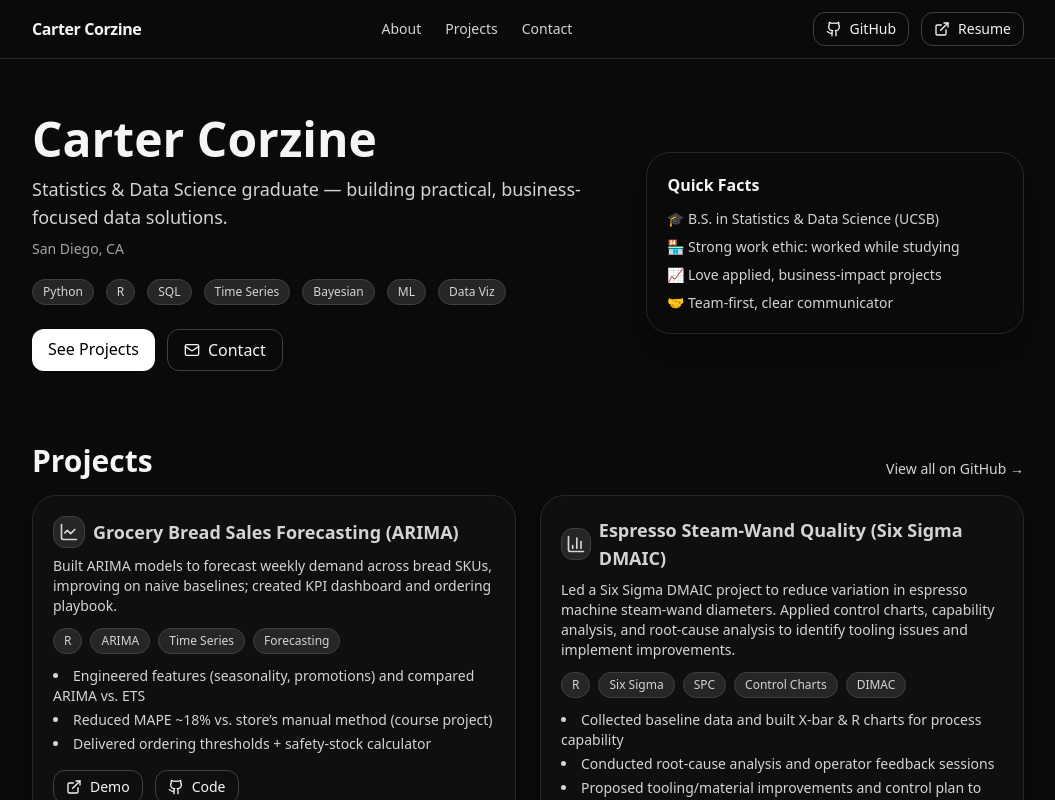
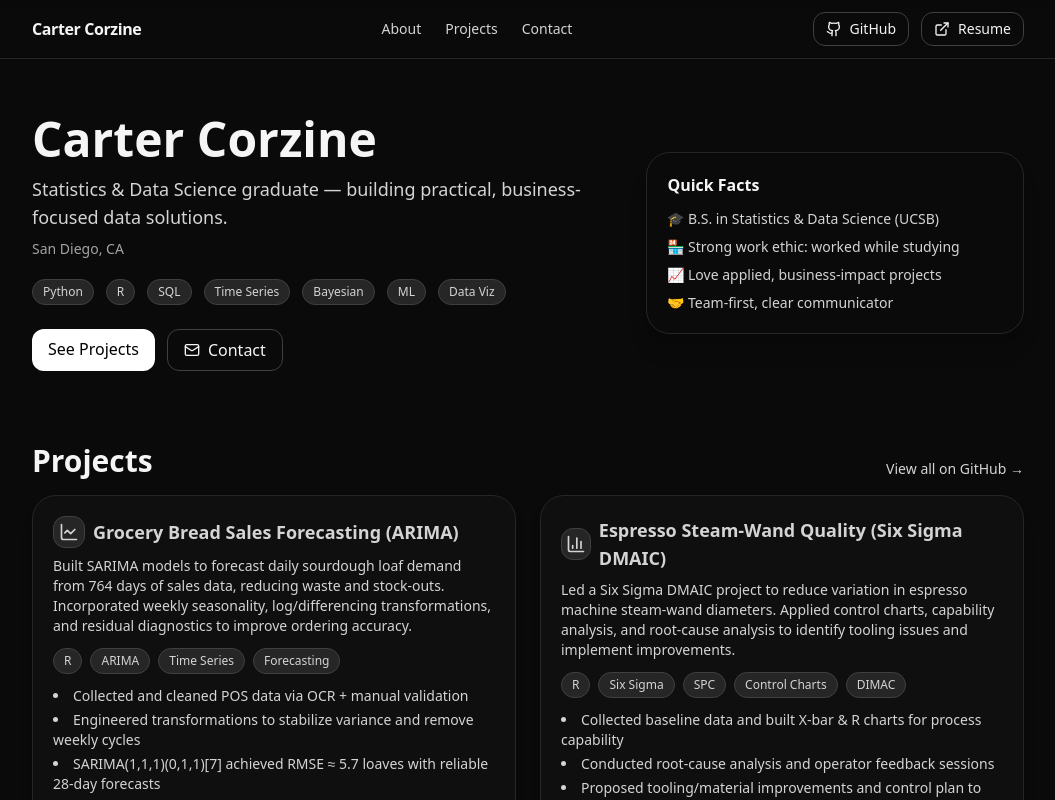
Before and after one commit to cartercorzine/Portfolio, a React (Vite) app: page / in a window 1280 px wide. Shown: the top 800 px of the page, without its empty margins (112-1167 px from the left). Built offline with nearby package versions, Linux system fonts and the light colour scheme.

Commit message:
forcasting description

```diff
--- a/src/App.jsx
+++ b/src/App.jsx
@@ -17,12 +17,12 @@ const PROJECTS = [
   {
     title: "Grocery Bread Sales Forecasting (ARIMA)",
     blurb:
-      "Built ARIMA models to forecast weekly demand across bread SKUs, improving on naive baselines; created KPI dashboard and ordering playbook.",
+      "Built SARIMA models to forecast daily sourdough loaf demand from 764 days of sales data, reducing waste and stock-outs. Incorporated weekly seasonality, log/differencing transformations, and residual diagnostics to improve ordering accuracy.",
     tags: ["R", "ARIMA", "Time Series", "Forecasting"],
     highlights: [
-      "Engineered features (seasonality, promotions) and compared ARIMA vs. ETS",
-      "Reduced MAPE ~18% vs. store’s manual method (course project)",
-      "Delivered ordering thresholds + safety-stock calculator",
+      "Collected and cleaned POS data via OCR + manual validation",
+      "Engineered transformations to stabilize variance and remove weekly cycles",
+      "SARIMA(1,1,1)(0,1,1)[7] achieved RMSE ≈ 5.7 loaves with reliable 28-day forecasts",
     ],
     links: {
       code: "https://github.com/cartercorzine/Time_Series_Bread_Project", // GitHub repo
```
